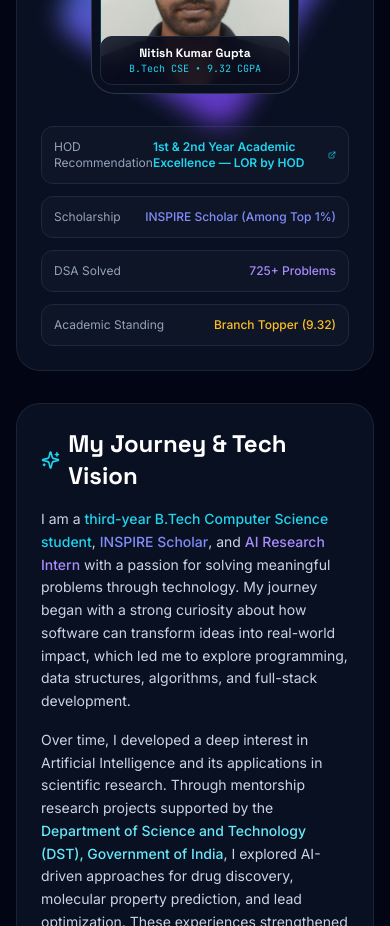
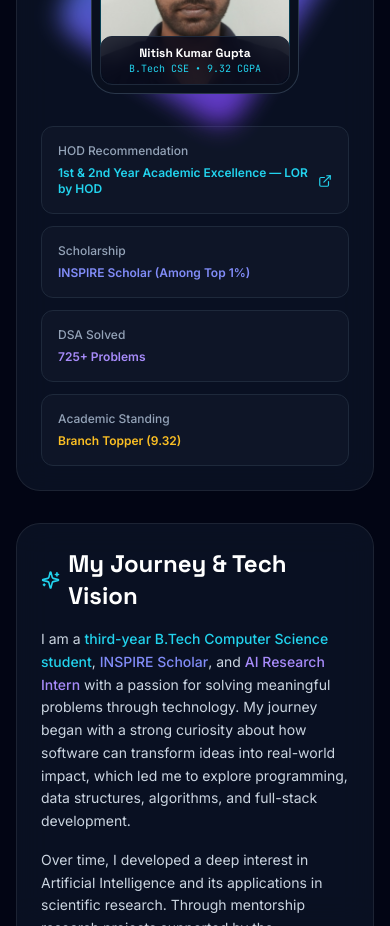
Before and after one commit to NITISH735-GUPTA/portfolio, a React (Vite) app: page / in a window 390 px wide. Shown: the part 1980-2906 px from the top of the page. Built offline with nearby package versions, Linux system fonts and the light colour scheme.

Commit message:
Fix mobile layout text overlap on profile cards

```diff
--- a/src/components/About.jsx
+++ b/src/components/About.jsx
@@ -101,26 +101,29 @@ const About = () => {
                   href="https://drive.google.com/file/d/1Hu5-pncX-UejrF2KdOTVmj0rkp8S2jnR/view?usp=drive_link"
                   target="_blank"
                   rel="noopener noreferrer"
-                  className="flex items-center justify-between p-3 rounded-xl bg-slate-900/80 border border-slate-800 hover:border-cyan-500/40 transition-all text-xs group/lor cursor-pointer"
+                  className="flex flex-col sm:flex-row sm:items-center justify-between p-4 sm:p-3.5 gap-1.5 sm:gap-3 rounded-xl bg-slate-900/80 border border-slate-800 hover:border-cyan-500/40 transition-all text-xs group/lor cursor-pointer"
                   title="View Official Letter of Recommendation by HOD"
                 >
-                  <span className="text-slate-400">HOD Recommendation</span>
-                  <span className="text-cyan-400 font-semibold flex items-center gap-1.5 group-hover/lor:text-cyan-300 transition-colors">
-                    <span>1st & 2nd Year Academic Excellence — LOR by HOD</span>
-                    <ExternalLink className="w-3.5 h-3.5 text-cyan-400 group-hover/lor:translate-x-0.5 transition-transform" />
+                  <span className="text-slate-400 shrink-0 font-medium">HOD Recommendation</span>
+                  <span className="text-cyan-400 font-semibold flex items-center gap-1.5 break-words group-hover/lor:text-cyan-300 transition-colors text-left sm:text-right">
+                    <span className="break-words">1st & 2nd Year Academic Excellence — LOR by HOD</span>
+                    <ExternalLink className="w-3.5 h-3.5 shrink-0 text-cyan-400 group-hover/lor:translate-x-0.5 transition-transform" />
                   </span>
                 </a>
-                <div className="flex items-center justify-between p-3 rounded-xl bg-slate-900/80 border border-slate-800 text-xs">
-                  <span className="text-slate-400">Scholarship</span>
-                  <span className="text-indigo-400 font-medium">INSPIRE Scholar (Among Top 1%)</span>
+
+                <div className="flex flex-col sm:flex-row sm:items-center justify-between p-4 sm:p-3.5 gap-1.5 sm:gap-3 rounded-xl bg-slate-900/80 border border-slate-800 text-xs">
+                  <span className="text-slate-400 shrink-0 font-medium">Scholarship</span>
+                  <span className="text-indigo-400 font-semibold break-words text-left sm:text-right">INSPIRE Scholar (Among Top 1%)</span>
                 </div>
-                <div className="flex items-center justify-between p-3 rounded-xl bg-slate-900/80 border border-slate-800 text-xs">
-                  <span className="text-slate-400">DSA Solved</span>
-                  <span className="text-violet-400 font-medium">725+ Problems</span>
+
+                <div className="flex flex-col sm:flex-row sm:items-center justify-between p-4 sm:p-3.5 gap-1.5 sm:gap-3 rounded-xl bg-slate-900/80 border border-slate-800 text-xs">
+                  <span className="text-slate-400 shrink-0 font-medium">DSA Solved</span>
+                  <span className="text-violet-400 font-semibold break-words text-left sm:text-right">725+ Problems</span>
                 </div>
-                <div className="flex items-center justify-between p-3 rounded-xl bg-slate-900/80 border border-slate-800 text-xs">
-                  <span className="text-slate-400">Academic Standing</span>
-                  <span className="text-amber-400 font-medium">Branch Topper (9.32)</span>
+
+                <div className="flex flex-col sm:flex-row sm:items-center justify-between p-4 sm:p-3.5 gap-1.5 sm:gap-3 rounded-xl bg-slate-900/80 border border-slate-800 text-xs">
+                  <span className="text-slate-400 shrink-0 font-medium">Academic Standing</span>
+                  <span className="text-amber-400 font-semibold break-words text-left sm:text-right">Branch Topper (9.32)</span>
                 </div>
               </div>
             </div>
```
Also changed, not shown: 5 other files (tests, documents, lock files or other folders).
